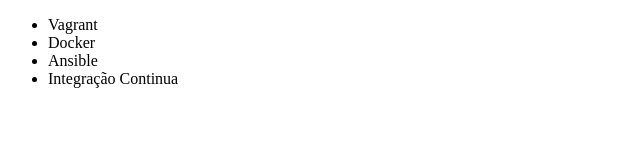
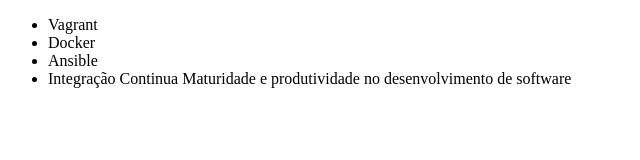
Before and after one commit to lcunha1985/alura-git, a plain HTML site: page index.html in a window 1280 px wide. Shown: the whole page, without its empty margins (0-640 px from the left). Drawn offline with Linux system fonts and the light colour scheme.

Commit message:
Renomeando Curso de Integração Contínua

```diff
--- a/index.html
+++ b/index.html
@@ -9,7 +9,7 @@
         <li>Vagrant</li>
         <li>Docker</li>
         <li>Ansible</li>
-        <li>Integração Continua</li>
+        <li>Integração Continua Maturidade e produtividade no desenvolvimento de software</li>
     </ul>
 </body>
 </html>
```
